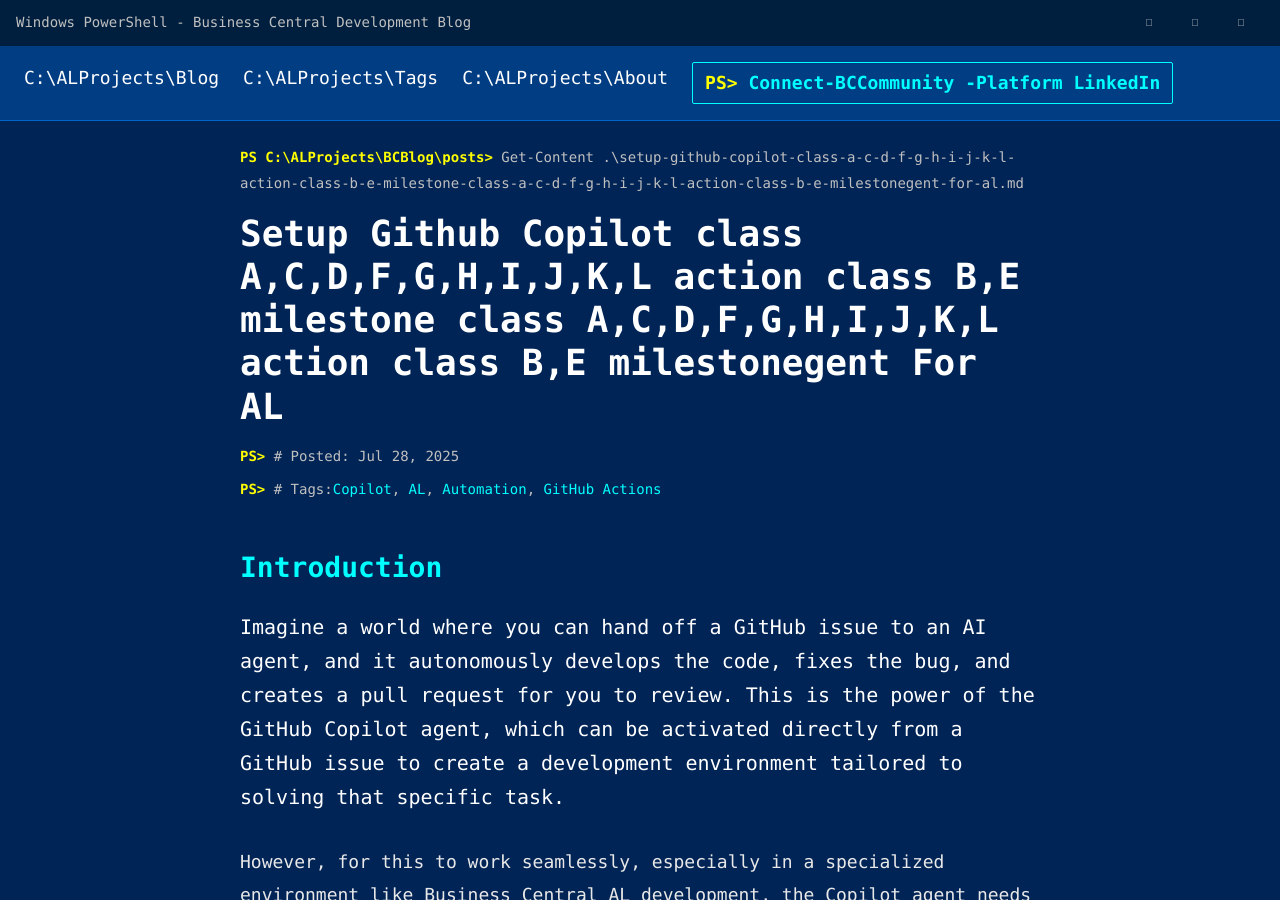
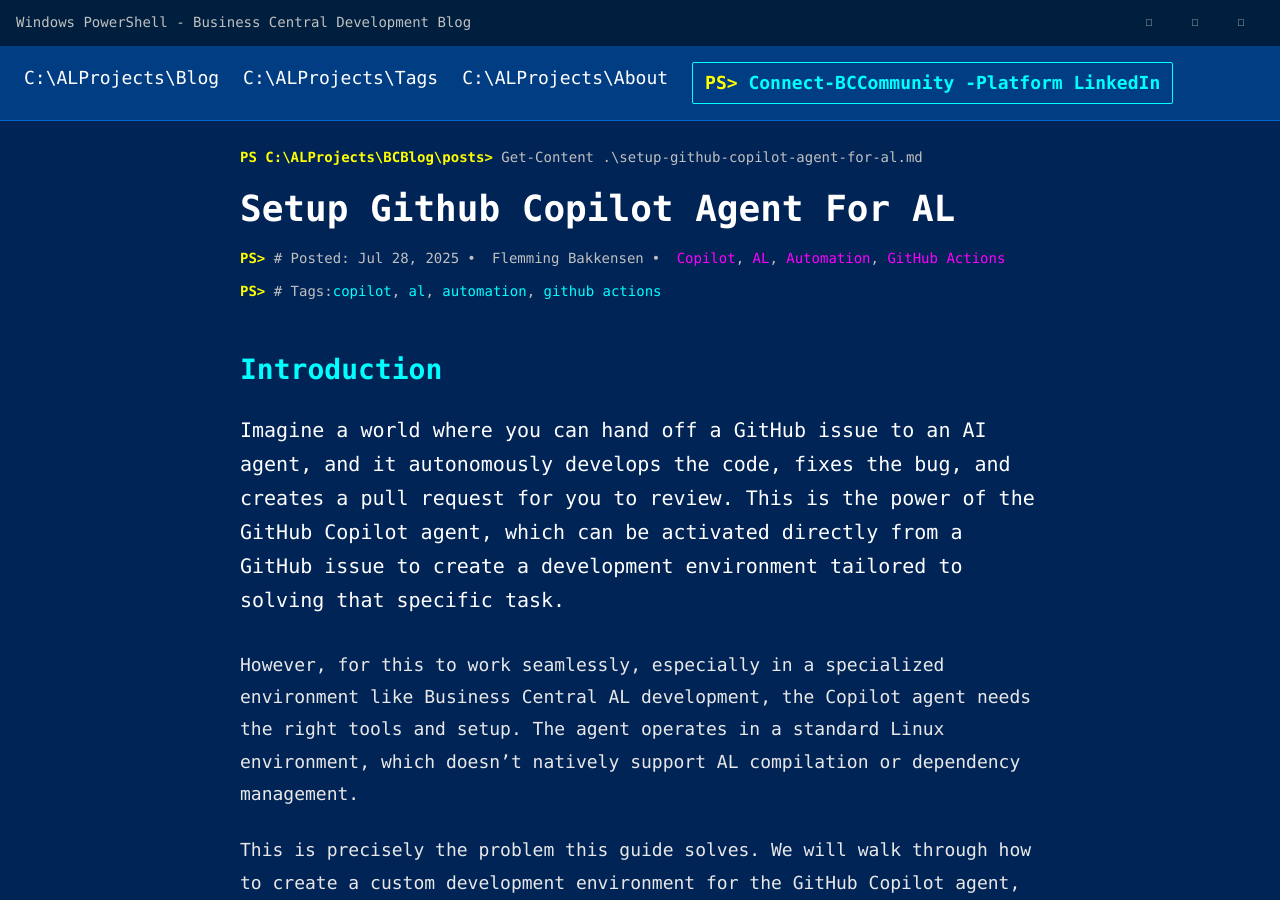
Before and after one commit to FBakkensen/FBakkensen.github.io, a Jekyll site: the page built from _posts/2025-07-28-setup-github-copilot-agent-for-al.md, in a window 1280 px wide and 900 px high. Built offline with Jekyll 4.4.1, drawn with Linux system fonts in a browser that asks for light colours; some web fonts are replaced; our own code applies the rules of GitHub Pages for plain Markdown files.

Commit message:
Fix: Correct frontmatter for blog post

```diff
--- a/_posts/2025-07-28-setup-github-copilot-agent-for-al.md
+++ b/_posts/2025-07-28-setup-github-copilot-agent-for-al.md
@@ -1,9 +1,11 @@
 ---
-title: "Setup Github Copilot     class A,C,D,F,G,H,I,J,K,L action
-    class B,E milestone class A,C,D,F,G,H,I,J,K,L action
-    class B,E milestonegent For AL"
+layout: post
+title: "Setup Github Copilot Agent For AL"
 date: 2025-07-28
-tags: [Copilot, AL, Automation, GitHub Actions]
+categories: [Copilot, AL, Automation, GitHub Actions]
+author: Flemming Bakkensen
+description: "Learn how to set up a custom development environment for the GitHub Copilot agent to compile and analyze Business Central AL projects."
+tags: [copilot, al, automation, github actions]
 ---
 
 ## Introduction
```
